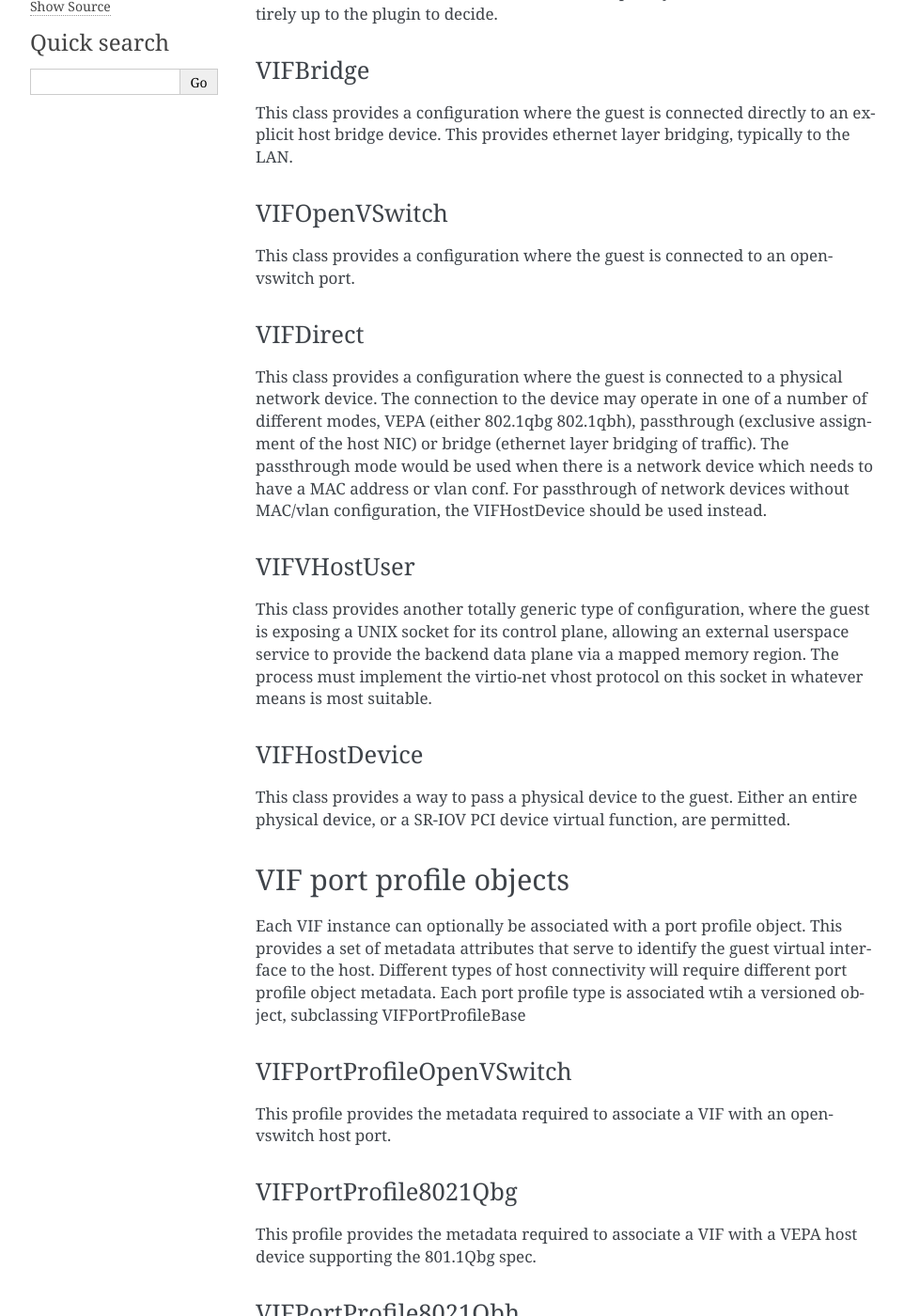
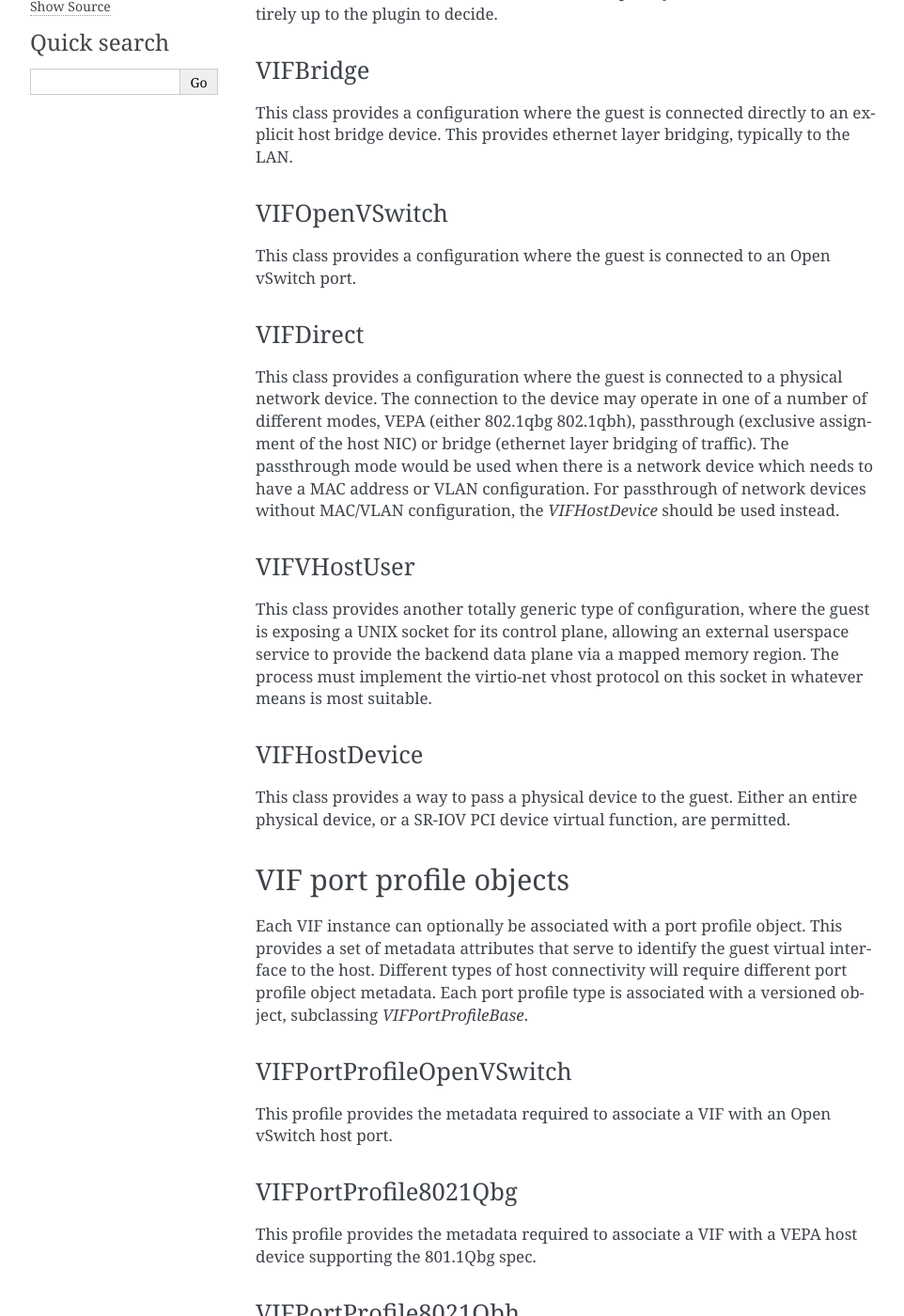
Before and after one commit to openstack/os-vif, a Sphinx documentation site: the page built from doc/source/vif_types.rst, in a window 1280 px wide and 1400 px high, scrolled down 532 px. Shown: the whole window at 94% size, without its empty margins (148-1110 px from the left). Built offline with Sphinx 7.4.7, drawn with Linux system fonts in a browser that asks for light colours; pages that are not in the unit, such as notebooks, are missing from menus; some of the changed text lies outside the part shown.

Commit message:
doc: Rewrap 'vif_types' document
This makes reading the source a lot easier. A small number of `code`
symbols are formatted as such.

Change-Id: Id9f223f0b424094e9f99d610b5f7b7731259d145

```diff
--- a/doc/source/vif_types.rst
+++ b/doc/source/vif_types.rst
@@ -1,127 +1,119 @@
-===========
- VIF Types
-===========
+=========
+VIF Types
+=========
 
-In os-vif, a VIF type refers to a particular approach for configuring
-the backend of a guest virtual network interface. There is a small,
-finite set of ways that a VIF backend can be configured for any given
-hypervisor and a limited amount of metadata is associated with each
-approach.
+In os-vif, a VIF type refers to a particular approach for configuring the
+backend of a guest virtual network interface. There is a small, finite set of
+ways that a VIF backend can be configured for any given hypervisor and a
+limited amount of metadata is associated with each approach.
 
 VIF objects
 ===========
 
-Each distinct type of VIF configuration is represented by a versioned
-object in os-vif, subclassed from os_vif.objects.VIFBase. The VIFBase
-class defines some fields that are common to all types of VIF, and
-provides an association to a versioned object describing the network
-the VIF is plugged into.
+Each distinct type of VIF configuration is represented by a versioned object in
+os-vif, subclassed from `os_vif.objects.VIFBase`. The `VIFBase` class defines
+some fields that are common to all types of VIF, and provides an association to
+a versioned object describing the network the VIF is plugged into.
 
 VIFGeneric
 ----------
 
-This class provides a totally generic type of configuration, where the
-guest is simply associated with an arbitrary TAP device (or equivalent).
-The way the TAP device is connected to the host network stack is
-explicitly left undefined and entirely up to the plugin to decide.
+This class provides a totally generic type of configuration, where the guest is
+simply associated with an arbitrary TAP device (or equivalent).  The way the
+TAP device is connected to the host network stack is explicitly left undefined
+and entirely up to the plugin to decide.
 
 VIFBridge
 ---------
 
-This class provides a configuration where the guest is connected
-directly to an explicit host bridge device. This provides ethernet
-layer bridging, typically to the LAN.
+This class provides a configuration where the guest is connected directly to an
+explicit host bridge device. This provides ethernet layer bridging, typically
+to the LAN.
 
 VIFOpenVSwitch
 --------------
 
-This class provides a configuration where the guest is connected to
-an openvswitch port.
+This class provides a configuration where the guest is connected to an Open
+vSwitch port.
 
 VIFDirect
 ---------
 
-This class provides a configuration where the guest is connected to
-a physical network device. The connection to the device may operate
-in one of a number of different modes, VEPA (either 802.1qbg
-802.1qbh), passthrough (exclusive assignment of the host NIC) or
-bridge (ethernet layer bridging of traffic). The passthrough mode
-would be used when there is a network device which needs to have
-a MAC address or vlan conf. For passthrough of network devices
-without MAC/vlan configuration, the VIFHostDevice should be used
-instead.
+This class provides a configuration where the guest is connected to a physical
+network device. The connection to the device may operate in one of a number of
+different modes, VEPA (either 802.1qbg 802.1qbh), passthrough (exclusive
+assignment of the host NIC) or bridge (ethernet layer bridging of traffic). The
+passthrough mode would be used when there is a network device which needs to
+have a MAC address or VLAN configuration. For passthrough of network devices
+without MAC/VLAN configuration, the `VIFHostDevice` should be used instead.
 
 VIFVHostUser
 ------------
 
-This class provides another totally generic type of configuration,
-where the guest is exposing a UNIX socket for its control plane,
-allowing an external userspace service to provide the backend data
-plane via a mapped memory region. The process must implement the
-virtio-net vhost protocol on this socket in whatever means is most
-suitable.
+This class provides another totally generic type of configuration, where the
+guest is exposing a UNIX socket for its control plane, allowing an external
+userspace service to provide the backend data plane via a mapped memory region.
+The process must implement the virtio-net vhost protocol on this socket in
+whatever means is most suitable.
 
 VIFHostDevice
 -------------
 
-This class provides a way to pass a physical device to the guest.
-Either an entire physical device, or a SR-IOV PCI device virtual
-function, are permitted.
+This class provides a way to pass a physical device to the guest.  Either an
+entire physical device, or a SR-IOV PCI device virtual function, are permitted.
 
 
 VIF port profile objects
 ========================
 
-Each VIF instance can optionally be associated with a port profile
-object. This provides a set of metadata attributes that serve to
-identify the guest virtual interface to the host. Different types
-of host connectivity will require different port profile object
-metadata. Each port profile type is associated wtih a versioned
-object, subclassing VIFPortProfileBase
+Each VIF instance can optionally be associated with a port profile object. This
+provides a set of metadata attributes that serve to identify the guest virtual
+interface to the host. Different types of host connectivity will require
+different port profile object metadata. Each port profile type is associated
+with a versioned object, subclassing `VIFPortProfileBase`.
 
 VIFPortProfileOpenVSwitch
 -------------------------
 
-This profile provides the metadata required to associate a VIF
-with an openvswitch host port.
+This profile provides the metadata required to associate a VIF with an Open
+vSwitch host port.
 
 VIFPortProfile8021Qbg
 ---------------------
 
-This profile provides the metadata required to associate a VIF
-with a VEPA host device supporting the 801.1Qbg spec.
+This profile provides the metadata required to associate a VIF with a VEPA host
+device supporting the 801.1Qbg spec.
 
 VIFPortProfile8021Qbh
 ---------------------
 
-This profile provides the metadata required to associate a VIF
-with a VEPA host device supporting the 801.1Qbg spec.
+This profile provides the metadata required to associate a VIF with a VEPA host
+device supporting the 801.1Qbg spec.
 
 VIFPortProfileFPOpenVSwitch
 ---------------------------
 
-This profile provides the metadata required to associate a fast path
-vhostuser VIF with an openvswitch port.
+This profile provides the metadata required to associate a fast path vhost-user
+VIF with an Open vSwitch port.
 
 VIFPortProfileFPBridge
 ----------------------
 
-This profile provides the metadata required to associate a fast path
-vhostuser VIF with a linuxbridge port.
+This profile provides the metadata required to associate a fast path vhost-user
+VIF with a Linux bridge port.
 
 VIFPortProfileFPTap
 -------------------
 
-This profile provides the metadata required to associate a fast path
-vhostuser VIF with a calico port.
+This profile provides the metadata required to associate a fast path vhost-user
+VIF with a Calico port.
 
 
 VIF network objects
 ===================
 
-Each VIF instance is associated with a set of objects which
-describe the logical network that the guest will be plugged
-into. This information is again represented by a set of
-versioned objects
+Each VIF instance is associated with a set of objects which describe the
+logical network that the guest will be plugged into. This information is again
+represented by a set of versioned objects
 
 TODO :-(
```
